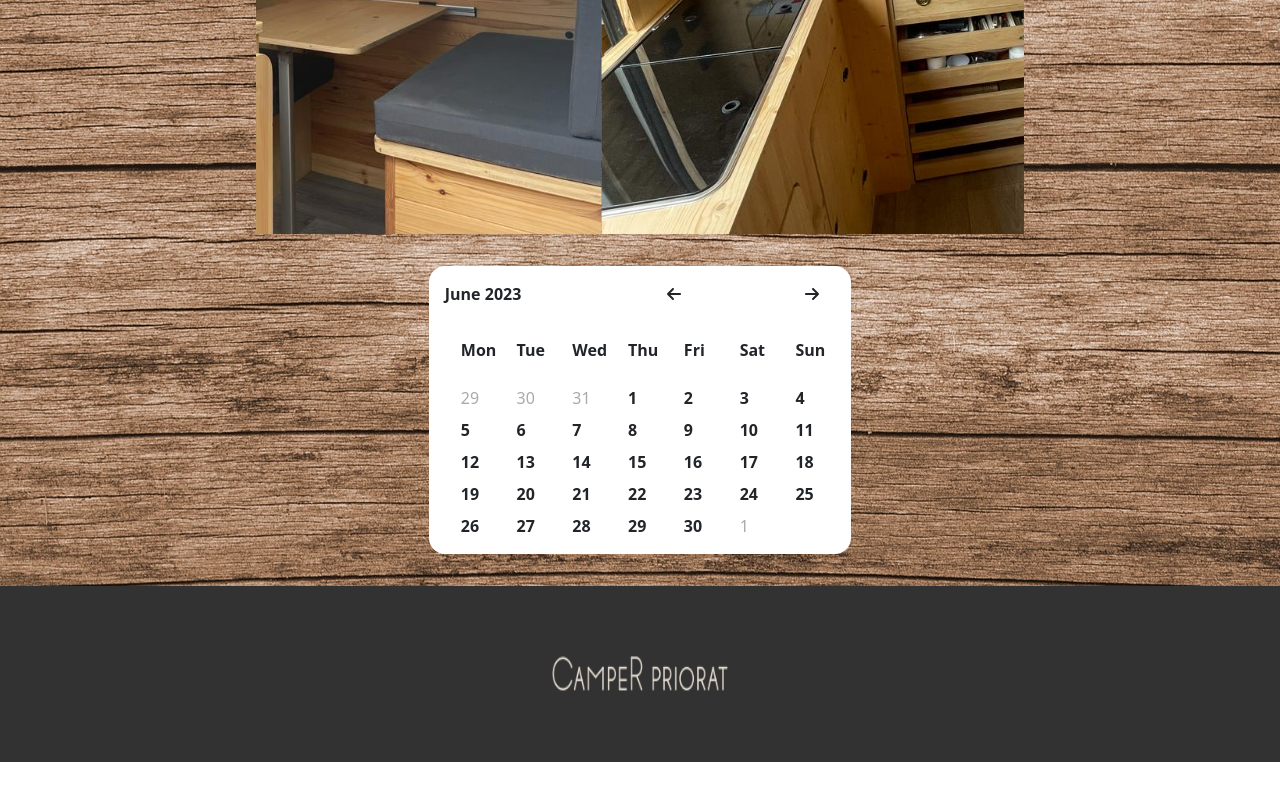
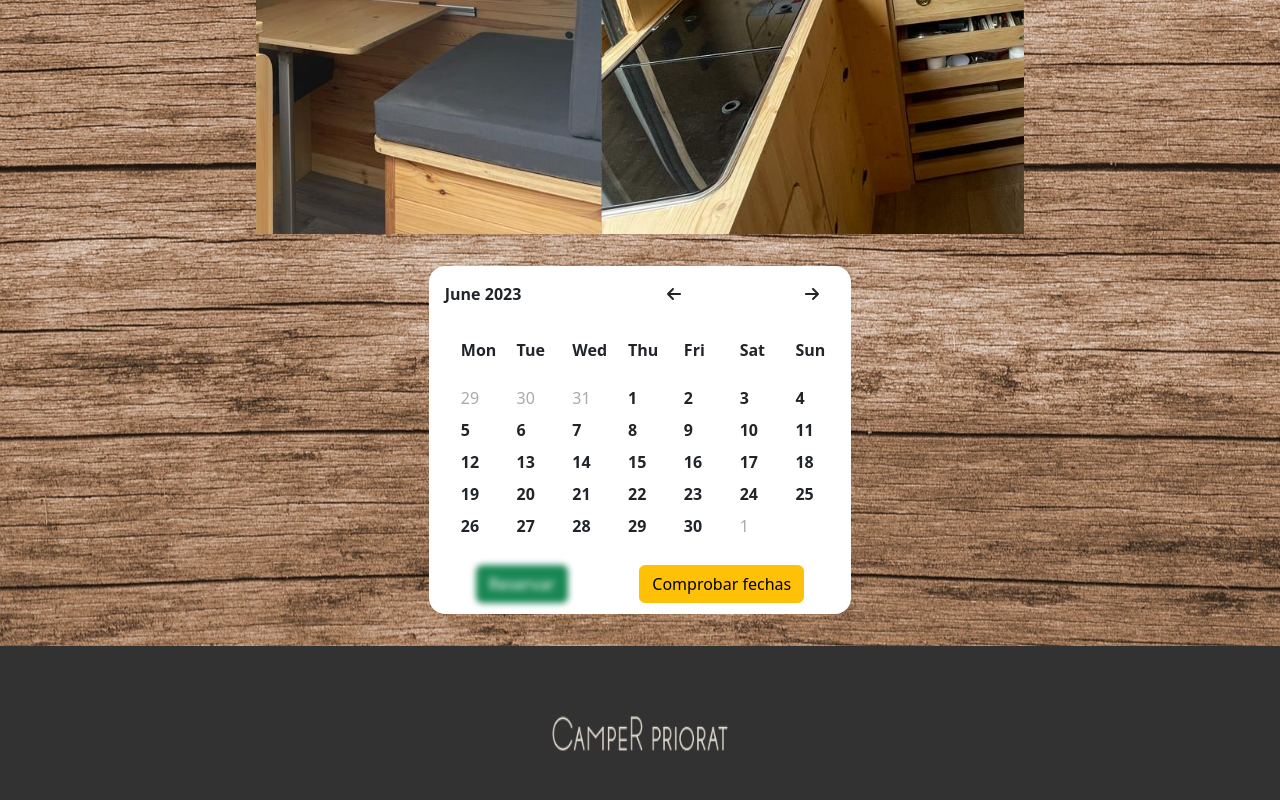
Before and after one commit to sisasfx/camper-priorat, a React (Create React App) app: page /renting in a window 1280 px wide. Shown: the part 614-1414 px from the top of the page. Before the commit the page ends 1376 px from the top, so only its background shows below. Built offline with nearby package versions, Linux system fonts and the light colour scheme.

Commit message:
feat:dinamyc calendar for booking

```diff
--- a/src/components/calendar.jsx
+++ b/src/components/calendar.jsx
@@ -8,10 +8,12 @@ export const Calendar = () => {
     let currYear = date.getFullYear();
     const months = ['January', 'February', 'March', 'April', 'May', 'June','July','August','Septembre', 'October','November','December'];
     const days = [];
-
     const [month, setIntMonth] = useState(date.getMonth())
     const [daysOfMonthState, setDays] = useState(days)
     const [currentMonth, setCurrentMonth] = useState(months[month])
+    const [bookingDays, setBooking] = useState([])
+
+    const [canIbook, setCanIBook] = useState(false)
 
     let firstDayOfMonth = new Date(currYear, month, 1).getDay();
     let lastDateofMonth = new Date(currYear, month + 1,0).getDate();
@@ -36,7 +38,6 @@ export const Calendar = () => {
 
     for(let i = lastDaysOfMonth; i < 6; i++){
         let day = i - lastDaysOfMonth +1
-        console.log(day)
         days.push({
             'value': day,
             'status':'inactive'
@@ -50,6 +51,28 @@ export const Calendar = () => {
     const changeMinusMonth = () => {
         setIntMonth(month-1)
     }
+
+    const bookingManagement = (key) => {
+        if(bookingDays.length < 1){
+            setBooking([...bookingDays,key])
+        }else if(bookingDays.length >= 1 && bookingDays.length < 2){
+            setBooking([...bookingDays, key])
+        }else{
+            console.log("lenght --> ", bookingDays.length)
+            console.log(bookingDays)
+        }
+    }
+
+    const checkDaysStatus = () => {
+        for(let i =bookingDays[0]; i <= bookingDays[1]; i++){
+            days[i].status = 'selected'
+        }
+        setDays(days)
+        setCanIBook(!canIbook)
+    }
+
+
+
 
     useEffect(() => {
         setCurrentMonth(months[month])
@@ -76,16 +99,13 @@ export const Calendar = () => {
     }
     for(let i = lastDaysOfMonth; i < 6; i++){
         let day = i- lastDaysOfMonth + 1
-        console.log(day);
         days.push({
             'value': day,
             'status':'inactive'
         })
     }
-
         setDays(days)
     },[month])
-
 
     return(
         <div className="calendar-box">
@@ -112,9 +132,13 @@ export const Calendar = () => {
                 </ul>
                 <ul className="days">
                     {daysOfMonthState.map(
-                        (item, key) => <li className={item.status} alt={key}>{item.value}</li>
+                        (item, key) => <li className={item.status} alt={key} onClick={() => bookingManagement(key)}>{item.value}</li>
                     )}
                 </ul>
+            </div>
+            <div className="booking-buttons">
+                <button className={`btn btn-success ${canIbook}`}>Reservar</button>
+                <button className='btn btn-warning' onClick={checkDaysStatus}>Comprobar fechas</button>
             </div>
         </div>
     );
--- a/src/styles/components.css
+++ b/src/styles/components.css
@@ -201,6 +201,10 @@
 .days li.active{
     font-weight: bold;
 }
+.days li.selected{
+    font-weight: bold;
+    background-color: #aaa;
+}
 .days li.inactive{
     color: #aaa;
 }
@@ -209,6 +213,17 @@
     font-weight: bold;
 }
 
+.booking-buttons{
+    display: flex;
+    justify-content: space-around;
+    padding: .7rem;
+}
+.btn-success.false{
+    filter:blur(3px);
+}
+.btn-success.true{
+    filter:blur(0px)
+}
 @media  screen and (max-width:1450px) and (min-width:1150px) {
     .calendar-box{
         width: 33%;
--- a/src/styles/pages.css
+++ b/src/styles/pages.css
@@ -200,10 +200,11 @@
     display: flex;
     flex-direction: column;
     align-items: center;
-    overflow-y: auto;
     background-image: url("../img/wood-591631_1920.jpg");
 }
-
+.slide-container{
+    width: 60%;
+}
 
 /* MARKET */
 .main-market {
```
